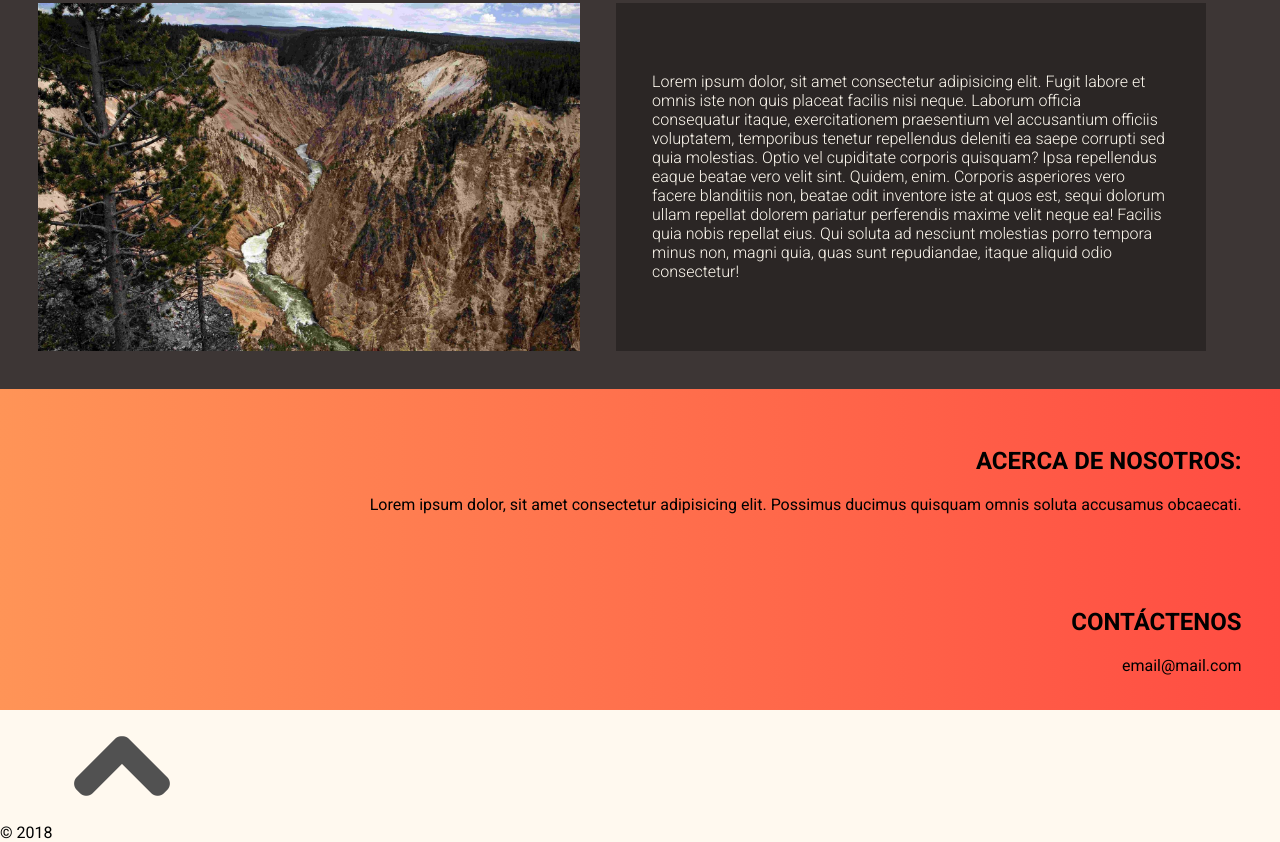
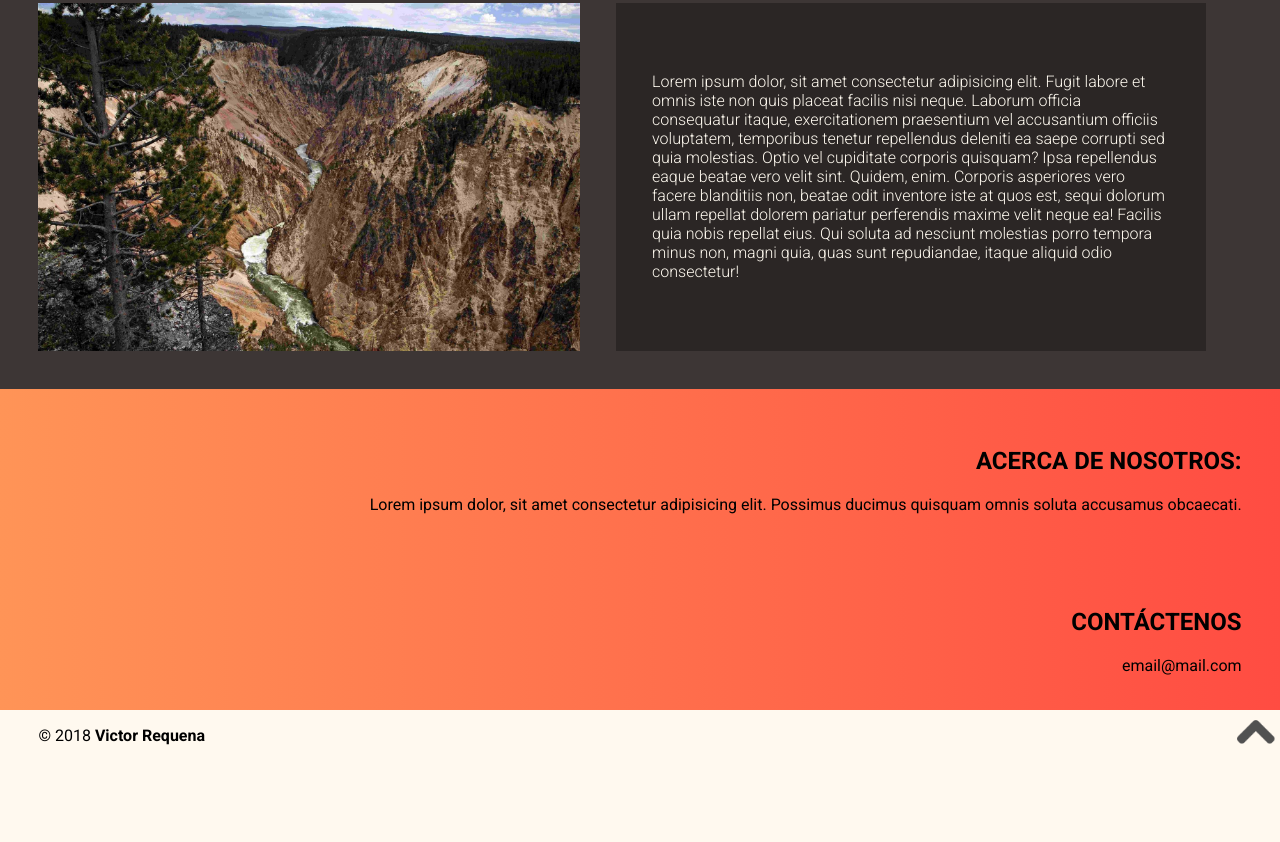
Before and after one commit to svictoreq/canones, a website: page index.html in a window 1280 px wide. Shown: the part 1501-2343 px from the top of the page. After the commit the page ends 2261 px from the top, so only its background shows below. Drawn offline with Linux system fonts and the light colour scheme; files that its build step writes are made by us from their sources.

Commit message:
Agrega estilo al footer

```diff
--- a/css/main.css
+++ b/css/main.css
@@ -130,6 +130,7 @@ figure figcaption {
 }
 
 /* Acerca de y contactos */
+
 #acerca, #contacto {
 	background: rgba(255,148,87,1);
   background: -moz-linear-gradient(left, rgba(255,148,87,1) 0%, rgba(255,76,66,1) 100%);
@@ -143,3 +144,20 @@ figure figcaption {
   padding-bottom: 1.5%;
 	text-align: right;
 }
+
+/* Footer */
+
+footer span {
+	display: inline-block;
+	margin-left: 3%;
+	padding-top: 1.3%;
+}
+
+footer > a img {
+	display: inline-block;
+  position: absolute;
+  right: 0;
+  float: right;
+  width: 50px;
+  height: 50px;
+}
--- a/index.html
+++ b/index.html
@@ -47,7 +47,7 @@
     </section>
   </main>
   <footer>
-    <span>&copy; 2018</span>
+    <span>&copy; 2018 <strong>Victor Requena</strong></span>
     <a href="#"><img src="img/top.png" alt="Volver al tope"></a>
   </footer>
 </body>
```
